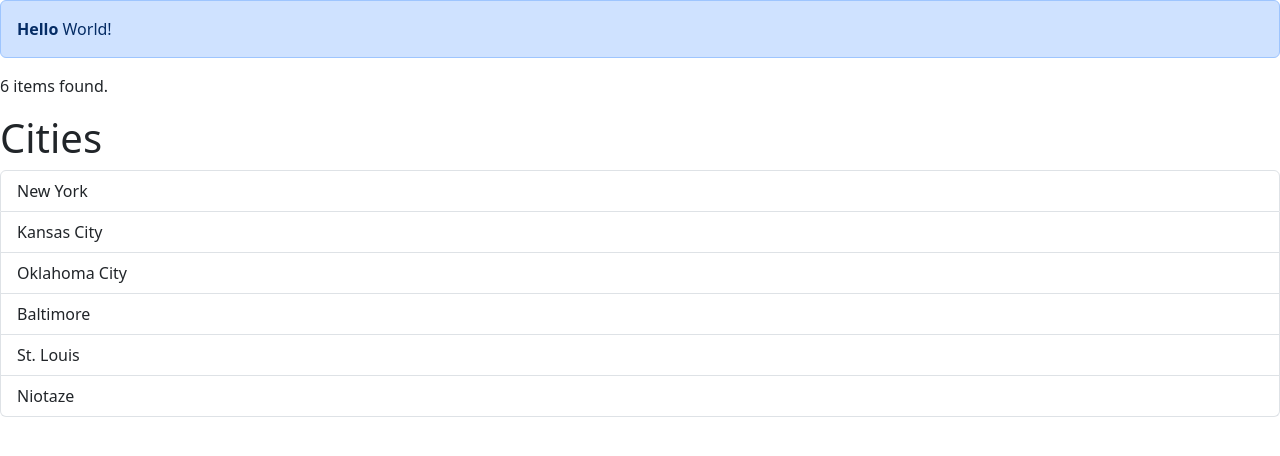
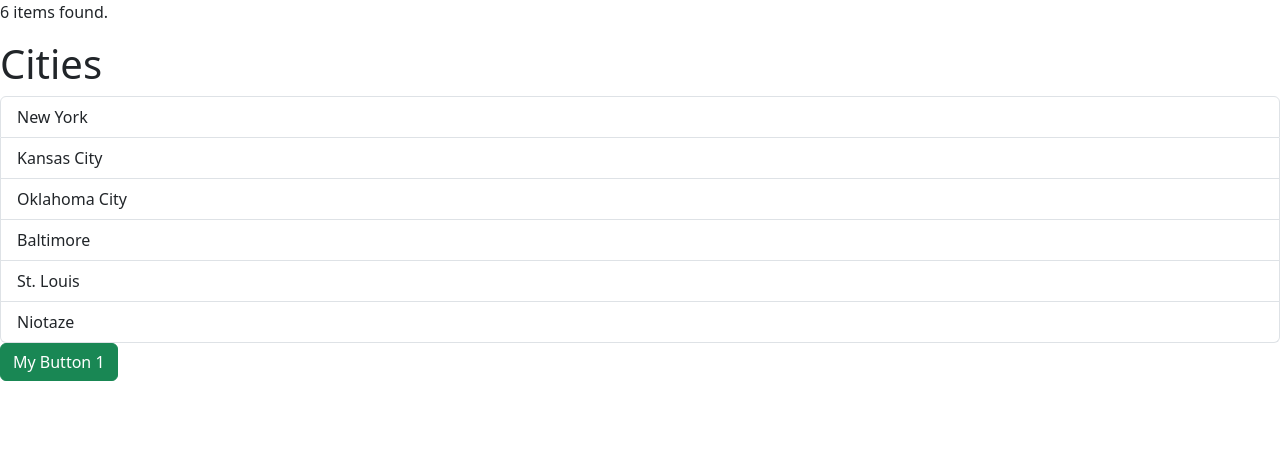
Before and after one commit to ThosL/fictional-giggle, a React (Vite) app in the folder react-app/: page / in a window 1280 px wide. Shown: the top 456 px of the page. Built offline with nearby package versions, Linux system fonts and the light colour scheme.

Commit message:
Added close button to alert to make it dismissable. Also created button with click event handler.

```diff
--- a/react-app/src/App.tsx
+++ b/react-app/src/App.tsx
@@ -1,8 +1,11 @@
 import Alert from "./components/Alert";
 import ListGroup from "./components/ListGroup";
+import BootstrapButton from "./components/BootstrapButton";
+import { useState } from "react";
 
 function App() {
 
+  const [alertVisible,setAlertVisibile ] = useState(false);
   let items = [
     'New York',
     'Kansas City',
@@ -15,11 +18,20 @@ function App() {
   const handleSelectItem = (item: string) => {
     console.log(item);
   }
+
+  const handleButtonClick = () => {
+    setAlertVisibile(true);
+  }
+  const handleAlertClose = () =>{
+    setAlertVisibile(false);
+  }
   return <div>
-    <Alert>
-      <b>Hello</b> World!
-    </Alert>
+   {alertVisible &&<Alert onClose={handleAlertClose}>Button Clicked!</Alert>}
+
+
     <ListGroup items={items} heading="Cities" onSelectItem={handleSelectItem} />
+
+    <BootstrapButton color='success' onClick={handleButtonClick}> My Button 1</BootstrapButton>
 
     </div>;
 }
--- a/react-app/src/components/Alert.tsx
+++ b/react-app/src/components/Alert.tsx
@@ -2,13 +2,16 @@ import { ReactNode } from "react";
 
 interface Props{
     children:ReactNode;
+    onClose: () => void;
 
 }
-const Alert = ({children}: Props) => {
+const Alert = ({children, onClose}: Props) => {
     return (
-        <div className="alert alert-primary" role="alert">
+        <div className="alert alert-primary alert-dismissible" role="alert">
             {children}
+            <button onClick={onClose} type="button" className="btn-close" data-bs-dismiss="alert" aria-label="Close"></button>
         </div>
+
     )
 }
 
--- /dev/null
+++ b/react-app/src/components/BootstrapButton.tsx
@@ -0,0 +1,15 @@
+import React from 'react'
+interface Props{
+    children: string;
+        color?: 'primary' | 'secondary'|'danger'| 'warning'|'success' | 'light'|'dark'|'link';
+    onClick: () => void;
+
+}
+
+const BootstrapButton = ({children,onClick,color='primary'}: Props) => {
+  return (
+    <button type="button" onClick={onClick} className={'btn btn-' + color}>{children}</button>
+  )
+}
+
+export default BootstrapButton
```
